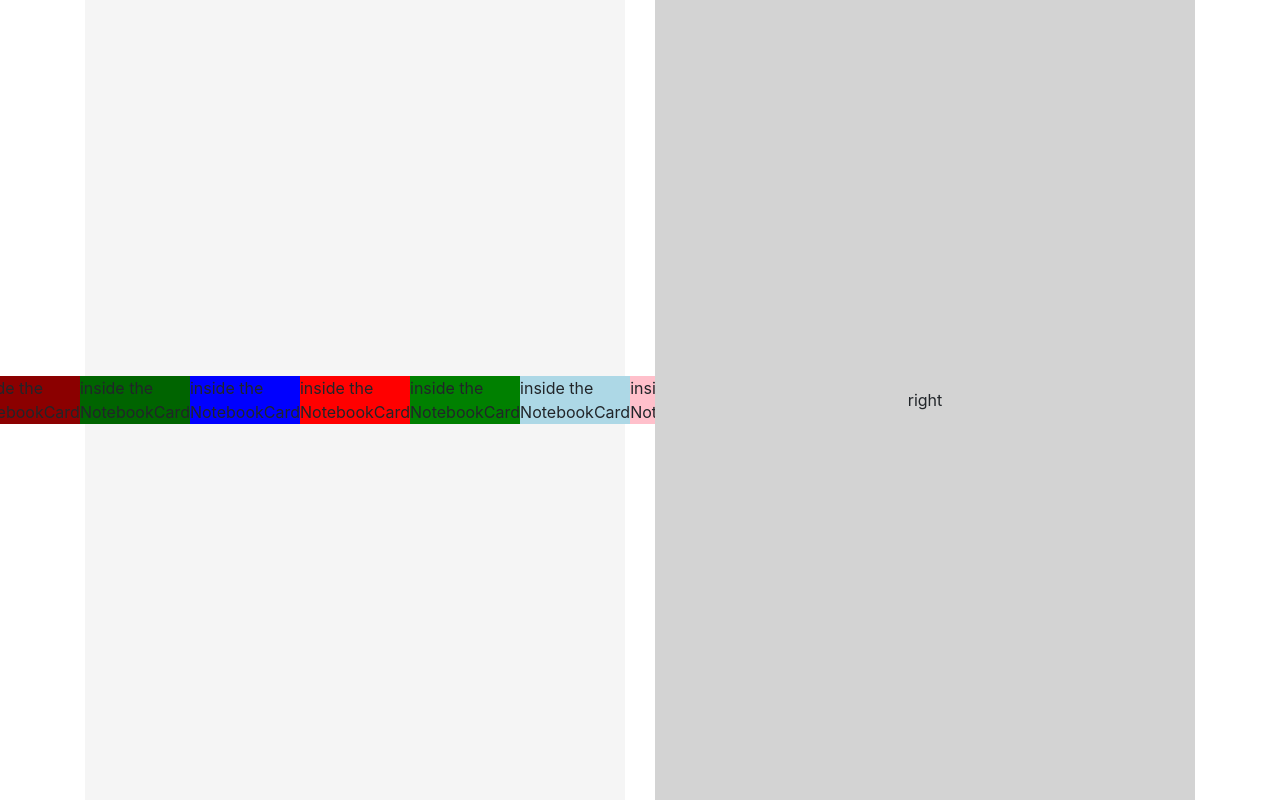
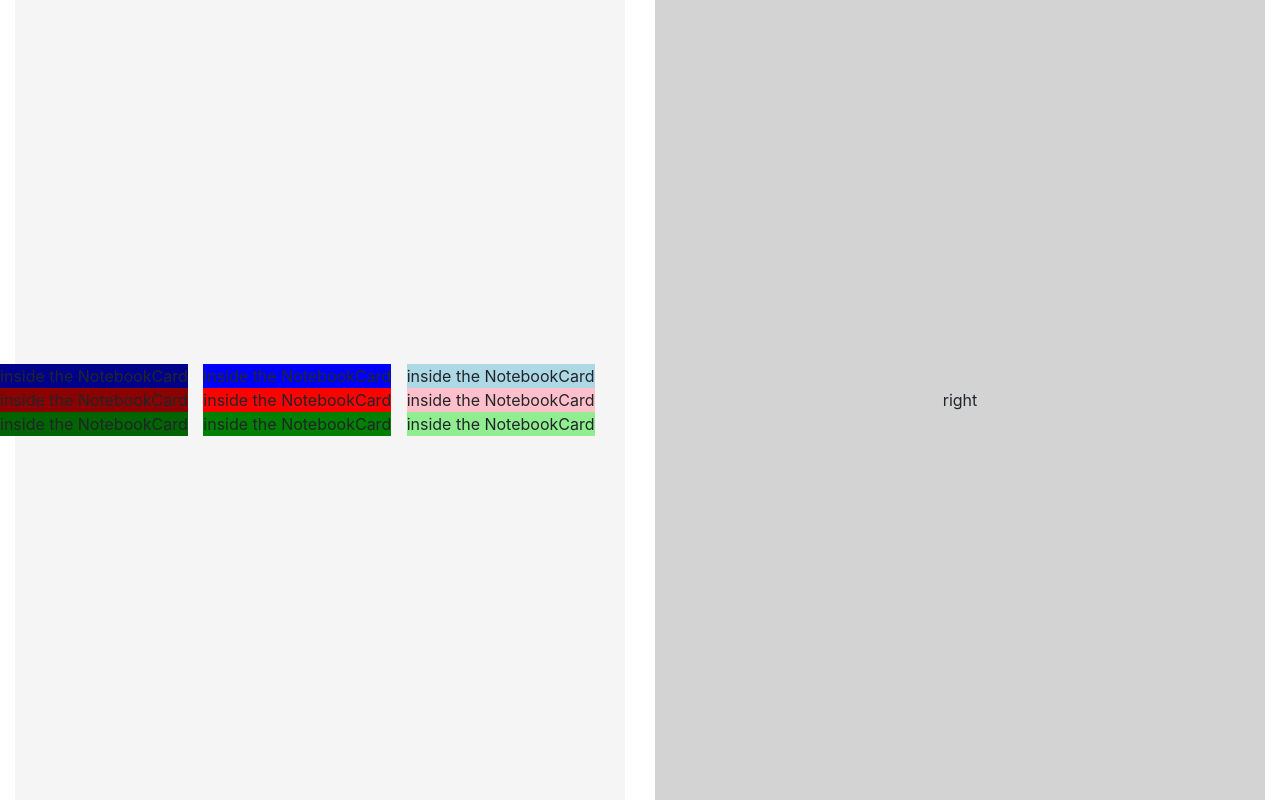
Before and after one commit to theoluyi/chromatic-notes, a React (Create React App) app: page / in a window 1280 px wide. Built offline with nearby package versions, Linux system fonts and the light colour scheme.

Commit message:
adds container fluid prop, margins smaller, more acceptable ui

```diff
--- a/src/App.js
+++ b/src/App.js
@@ -2,6 +2,7 @@ import React, { useState } from "react";
 import "./App.css";
 import Container from "react-bootstrap/Container";
 import "bootstrap/dist/css/bootstrap.min.css";
+import { Row } from "react-bootstrap";
 
 function App() {
   // selectedNoteIndex, selectedNote, notes
@@ -10,20 +11,26 @@ function App() {
   // const [notes, setNotes] = useState(null);
 
   return (
-    <Container>
-      <div className="row">
+    <Container fluid>
+      <Row className="row">
         {/* LEFT SIDE */}
         <div className="col-md-6 no-gutters">
           <div className="left-side d-flex justify-content-center align-items-center">
+            <Row>
               <NotebookCard color="dark-blue" />
               <NotebookCard color="dark-red" />
               <NotebookCard color="dark-green" />
+            </Row>
+            <Row>
               <NotebookCard color="blue" />
               <NotebookCard color="red" />
               <NotebookCard color="green" />
+            </Row>
+            <Row>
               <NotebookCard color="light-blue" />
               <NotebookCard color="light-red" />
               <NotebookCard color="light-green" />
+            </Row>
           </div>
         </div>
         {/* RIGHT SIDE */}
@@ -32,7 +39,7 @@ function App() {
             right
           </div>
         </div>
-      </div>
+      </Row>
     </Container>
   );
 }
```
Lines whose indentation alone changed are shown as unchanged.
